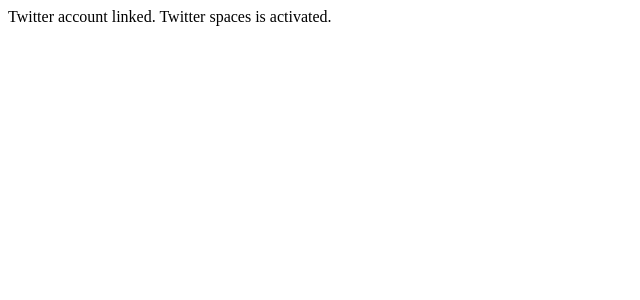
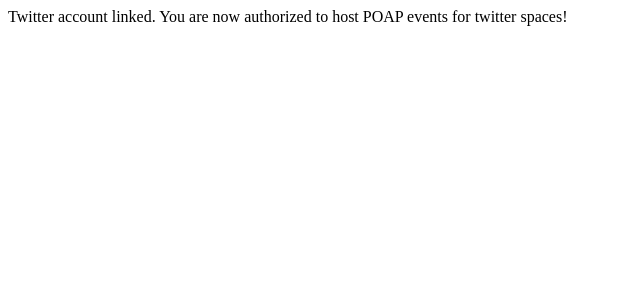
Before and after one commit to SlinkyPotato/degen-web, a Next.js app: page /verification/1 in a window 1280 px wide. Shown: the top 300 px of the page, without its empty margins (0-640 px from the left). Built offline with nearby package versions, Linux system fonts and the light colour scheme; no server answers; sample sign-in values are in the browser's storage.

Commit message:
update text

```diff
--- a/src/pages/verification/[platform].tsx
+++ b/src/pages/verification/[platform].tsx
@@ -14,7 +14,7 @@
 const Platform: NextPage<any> = () => {
 	return (
 		<>
-			Twitter account linked. Twitter spaces is activated.
+			Twitter account linked. You are now authorized to host POAP events for twitter spaces!
 		</>
 	);
 };
```
